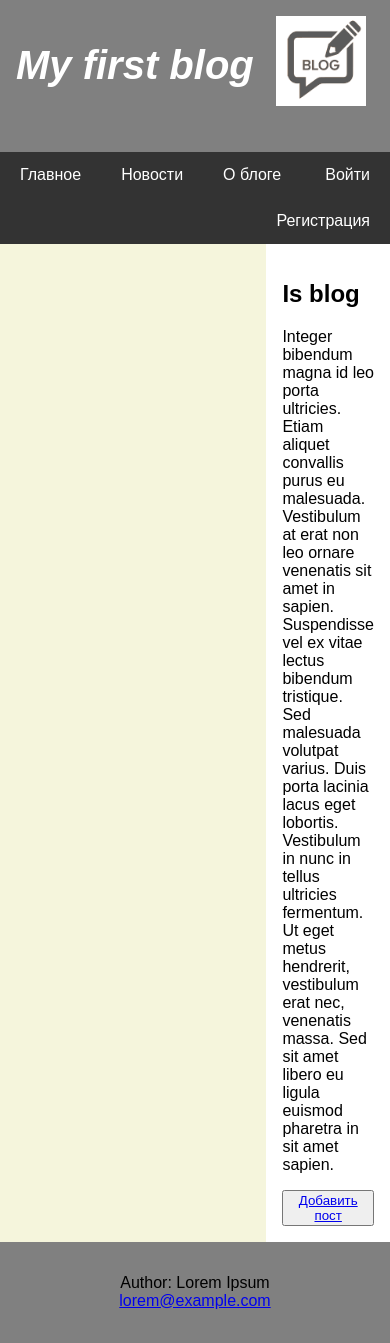
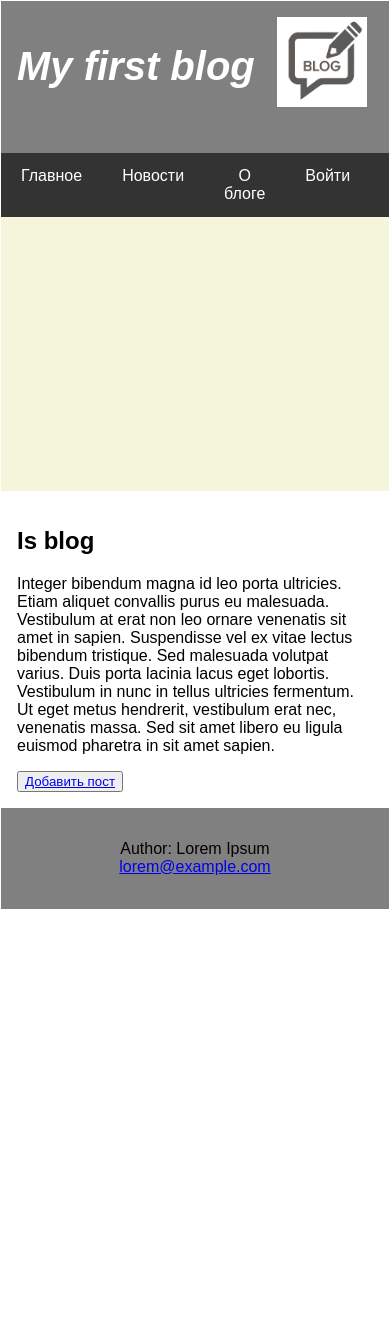
Before and after one commit to b9-coder/Django_blog, a Django app: page / in a window 390 px wide. After the commit the page ends 909 px from the top, so only its background shows below. Run offline with Django 3.2, Linux system fonts and the light colour scheme; data that the repository does not hold is empty.

Commit message:
modified css

```diff
--- a/blog/static/blog/css/main.css
+++ b/blog/static/blog/css/main.css
@@ -19,13 +19,19 @@
 body {
   font-family: Arial, Helvetica, sans-serif;
   margin: 0;
+  border: 1px solid transparent;
  }
 .navbar {
   overflow: hidden;
   background-color: #333;
+  content:none;
+  display: flex;
+
 }
 
 .header {
+  overflow: hidden;
+
   padding: 1em;
   text-align: center;
   background: gray;
@@ -109,3 +115,18 @@ body {
  text-align-last: center;
 
 }
+
+/* Responsive layout - when the screen is less than 700px wide, make the two columns stack on top of each other instead of next to each other */
+@media screen and (max-width: 700px) {
+  .flex-container {
+    flex-direction: column;
+  }
+}
+
+/* Responsive layout - when the screen is less than 400px wide, make the navigation links stack on top of each other instead of next to each other */
+@media screen and (max-width: 400px) {
+  .navbar a {
+    float: none;
+    width: 100%;
+  }
+}
--- a/blog/templates/blog/templates/base.html
+++ b/blog/templates/blog/templates/base.html
@@ -5,6 +5,7 @@
 <title>Django Blog</title>
 <link rel='stylesheet' type="text/css" href="{% static  'blog/css/main.css' %}">
 <meta charset="UTF-8">
+<meta name="viewport" content="width=device-width, initial-scale=1.0">
 
 
 </head>
```
Also changed, not shown: 1 other file.
